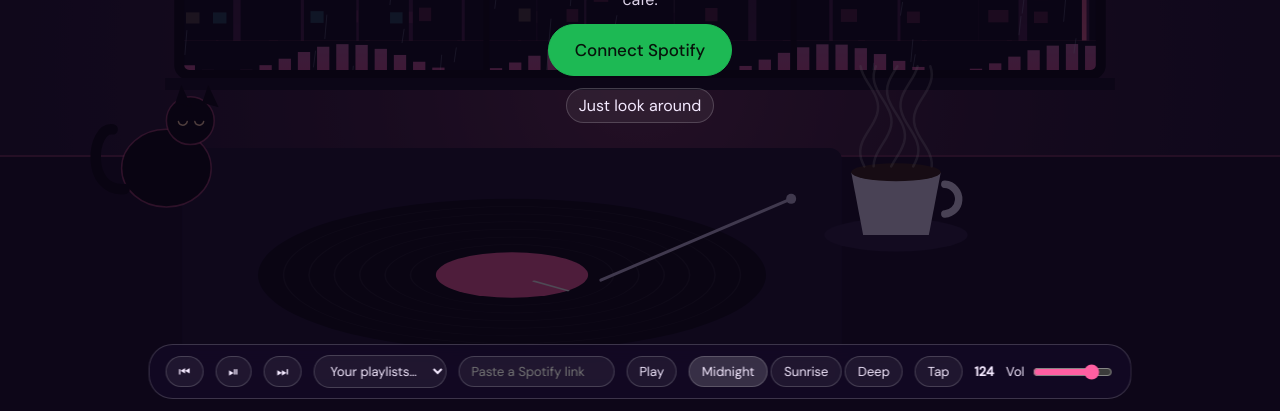
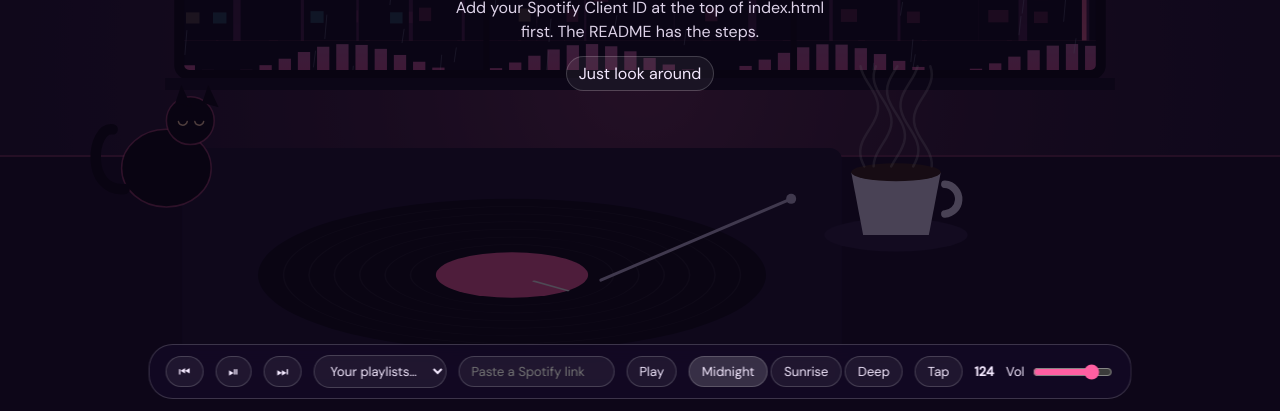
Before and after one commit to ChrisBakedBeats/spotify-cafe, a plain HTML site: page index.html in a window 1280 px wide. Shown: the part 389-800 px from the top of the page. Drawn offline with Linux system fonts and the light colour scheme; animation ran at ten frames a second.

Commit message:
workflow added

```diff
--- a/index.html
+++ b/index.html
@@ -35,7 +35,7 @@ label{display:flex;align-items:center;gap:6px}input[type=range]{width:80px;accen
 </div>
 <script>
 /* ===== 1. CONFIG — paste your Spotify app Client ID here ===== */
-const CLIENT_ID="62189a7ad13c4fa3af4cb871f44e6962";
+const CLIENT_ID="PASTE_YOUR_SPOTIFY_CLIENT_ID";
 const REDIRECT=location.origin+location.pathname;
 const SCOPES="streaming user-read-email user-read-private user-read-playback-state user-modify-playback-state playlist-read-private";
 
```
Also changed, not shown: 2 other files.
